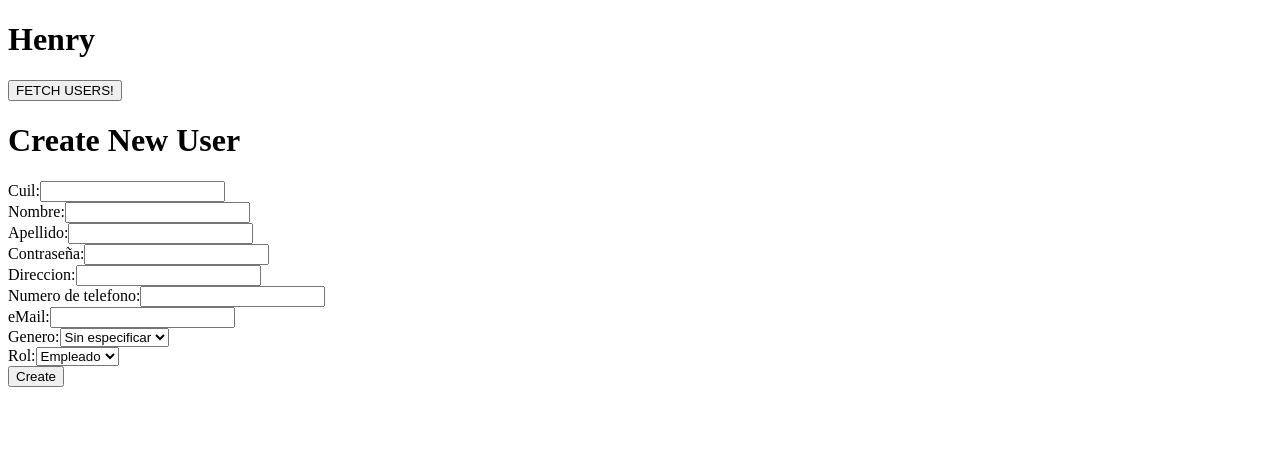
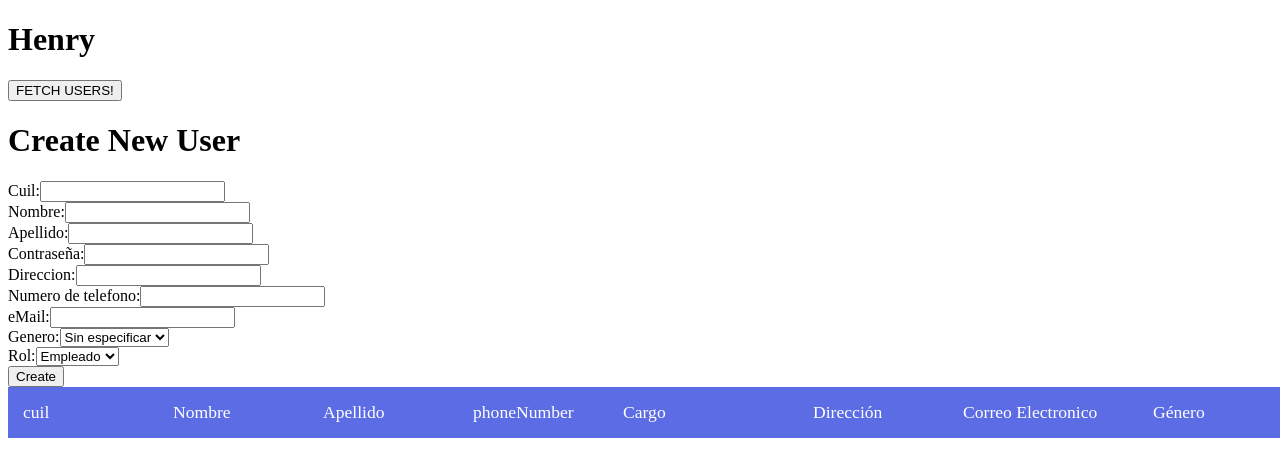
Before and after one commit to PG-HENRY-13/PG-Escuelas, a React (Create React App) app: page / in a window 1280 px wide. Shown: the top 476 px of the page. Built offline with nearby package versions, Linux system fonts and the light colour scheme.

Commit message:
[CREATE] components/UserInfo table with user info

```diff
--- a/package.json
+++ b/package.json
@@ -14,7 +14,7 @@
     "react": "^17.0.1",
     "react-dom": "^17.0.1",
     "react-redux": "^8.0.1",
-    "react-scripts": "4.0.3",
+    "react-scripts": "^5.0.1",
     "redux": "^4.2.0",
     "redux-devtools-extension": "^2.13.9",
     "redux-thunk": "^2.4.1",
--- a/src/components/App.tsx
+++ b/src/components/App.tsx
@@ -7,7 +7,7 @@ import { StoreState, User } from '../redux/interfaces';
 interface AppProps {
     users: User[];
     fetchUsers(): any;
-    deleteUsers(userID: number): any;
+    deleteUsers(userCUIL: number): any;
 }
 
 function App(props: AppProps): JSX.Element {
@@ -18,9 +18,9 @@ function App(props: AppProps): JSX.Element {
             <button onClick={props.fetchUsers}>FETCH USERS!</button>
             {props.users.map((user: User) => {
                 return (
-                    <div key={user.id}>
-                        {user.id}) {user.name}
-                        <button onClick={() => props.deleteUsers(user.id)}>X</button>
+                    <div key={user.cuil}>
+                        {user.cuil}) {user.name}
+                        <button onClick={() => props.deleteUsers(parseInt(user.cuil))}>X</button>
                     </div>
                 );
             })}
--- /dev/null
+++ b/src/components/UserInfo/index.tsx
@@ -0,0 +1,61 @@
+import React from 'react';
+import { StoreState, User } from '../../redux/interfaces';
+import "../../styles/UserInfo.css"
+import {fetchUsers} from '../../redux/actions';
+import { connect } from 'react-redux';
+
+interface  UserInfoProps {
+    users: User[];
+    fetchUsers(): any;
+}
+
+function UserInfo(props: UserInfoProps): JSX.Element {
+
+
+    return (
+        <div>
+            <table>
+  <thead>
+    <tr>
+      <th data-type="numeric">cuil <span className="resize-handle"></span></th>
+      <th data-type="text-short">Nombre <span className="resize-handle"></span></th>
+      <th data-type="text-short">Apellido <span className="resize-handle"></span></th>
+      <th data-type="text-short">phoneNumber <span className="resize-handle"></span></th>
+      <th data-type="text-long">Cargo <span className="resize-handle"></span></th>
+      <th data-type="text-short">Dirección <span className="resize-handle"></span></th>
+      <th data-type="text-long">Correo Electronico <span className="resize-handle"></span></th>
+      <th data-type="text-short">Género<span className="resize-handle"></span></th>
+    </tr>
+  </thead>
+  <tbody>
+
+    {props.users?.map(e=>{
+      return(
+      <>
+    <tr>
+      <td>{e.cuil}</td>
+      <td>{e.name}</td>
+      <td>{e.lastName}</td>
+      <td>{e.phoneNumber}</td>
+      <td>{e.role}</td>
+      <td>{e.address}</td>
+      <td>{e.emailAddress}</td>
+      <td>{e.gender}</td>
+
+    </tr>
+    </>
+      )
+    })}
+  </tbody>
+</table>
+        </div>
+    );
+}
+
+const mapStateToProps = (state: StoreState): { users: User[] } => {
+  return {
+      users: state.users,
+  };
+};
+
+export default connect(mapStateToProps, { fetchUsers })(UserInfo);
--- a/src/index.tsx
+++ b/src/index.tsx
@@ -4,12 +4,14 @@ import { Provider } from "react-redux";
 import App from "./components/App";
 import store from "./redux/store";
 import NewAccount from "./components/NewAccount";
+import UserInfo from "./components/UserInfo"
 
 ReactDOM.render(
   <Provider store={store}>
     <h1>Henry</h1>
     <App></App>
     <NewAccount></NewAccount>
+    <UserInfo></UserInfo>
   </Provider>,
   document.querySelector("#root")
 );
--- a/src/redux/actions/index.ts
+++ b/src/redux/actions/index.ts
@@ -5,7 +5,6 @@ import {
   DeleteUsersAction,
   FetchUsersAction,
   User,
-  newUser,
 } from "../interfaces";
 
 const url = "http://localhost:3001/api/user";
@@ -42,7 +41,7 @@ export const deleteUsers = (userID: number) => {
   }
 };
 
-export const createUser = (newUser: newUser) => (dispatch: Dispatch) => {
+export const createUser = (newUser: User) => (dispatch: Dispatch) => {
   axios
     .post("http://localhost:3001/api/user", newUser)
     .then((data) => {
--- a/src/redux/actions/types.ts
+++ b/src/redux/actions/types.ts
@@ -1,4 +1,4 @@
-import { DeleteUsersAction, FetchUsersAction, newUser } from "../interfaces";
+import { DeleteUsersAction, FetchUsersAction, User } from "../interfaces";
 
 export enum ActionTypes {
   fetchUsers,
--- a/src/redux/reducers/users.ts
+++ b/src/redux/reducers/users.ts
@@ -12,7 +12,7 @@ export const usersReducer = (
             return action.payload;
 
         case ActionTypes.deleteUsers:
-            return state.filter(user => user.id !== action.payload);
+            return state.filter(user => parseInt(user.cuil) !== action.payload);
 
         default:
             return state;
--- /dev/null
+++ b/src/styles/UserInfo.css
@@ -0,0 +1,82 @@
+table {
+    min-width: 100vw;
+    width: auto;
+    flex: 1;
+    display: grid;
+    border-collapse: collapse;
+    /* These are just initial values which are overriden using JavaScript when a column is resized */
+    grid-template-columns:
+      minmax(150px, 1fr)
+      minmax(150px, 1.67fr)
+      minmax(150px, 1.67fr)
+      minmax(150px, 1.67fr)
+      minmax(150px, 3.33fr)
+      minmax(150px, 1.67fr)
+      minmax(150px, 3.33fr)
+      minmax(150px, 1.67fr);
+  }
+
+  thead,
+  tbody,
+  tr {
+    display: contents;
+  }
+
+  th,
+  td {
+    padding: 15px;
+    overflow: hidden;
+    text-overflow: ellipsis;
+    white-space: nowrap;
+  }
+
+  th {
+    position: sticky;
+    top: 0;
+    background: #5c6ce4;
+    text-align: left;
+    font-weight: normal;
+    font-size: 1.1rem;
+    color: white;
+    position: relative;
+  }
+
+  th:last-child {
+    border: 0;
+  }
+
+  .resize-handle {
+    position: absolute;
+    top: 0;
+    right: 0;
+    bottom: 0;
+
+    opacity: 0;
+    width: 3px;
+    cursor: col-resize;
+  }
+
+  .resize-handle:hover,
+  /* The following selector is needed so the handle is visible during resize even if the mouse isn't over the handle anymore */
+  .header--being-resized .resize-handle {
+    opacity: 0.5;
+  }
+
+  th:hover .resize-handle {
+    opacity: 0.3;
+
+  }
+
+  th:hover{
+      background-color:#505ec9 ;
+  }
+
+  td {
+    padding-top: 10px;
+    padding-bottom: 10px;
+    color: #808080;
+  }
+
+  tr:nth-child(even) td {
+    background: #f8f6ff;
+  }
```
Also changed, not shown: 1 other file (tests, documents, lock files or other folders).
